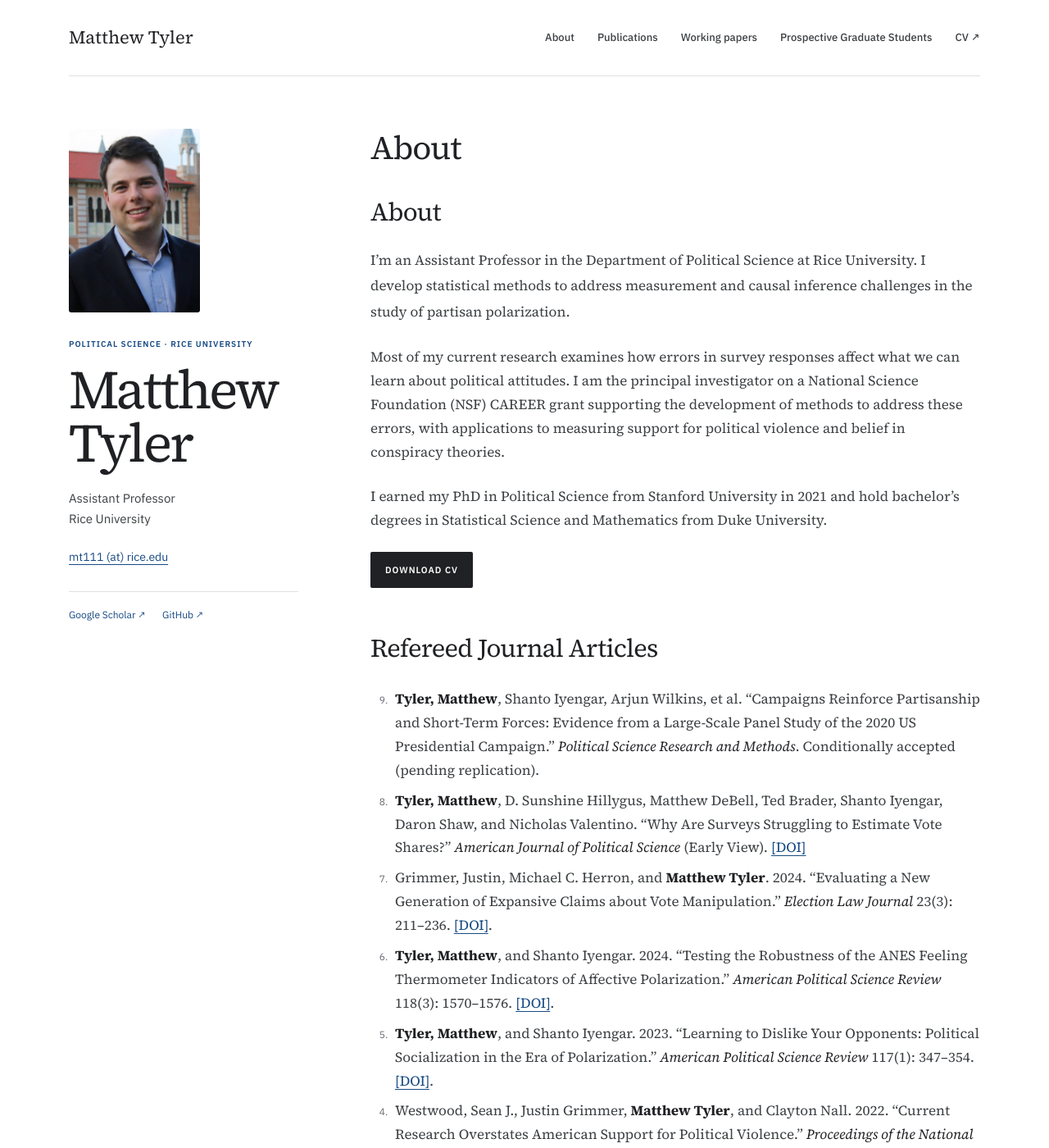
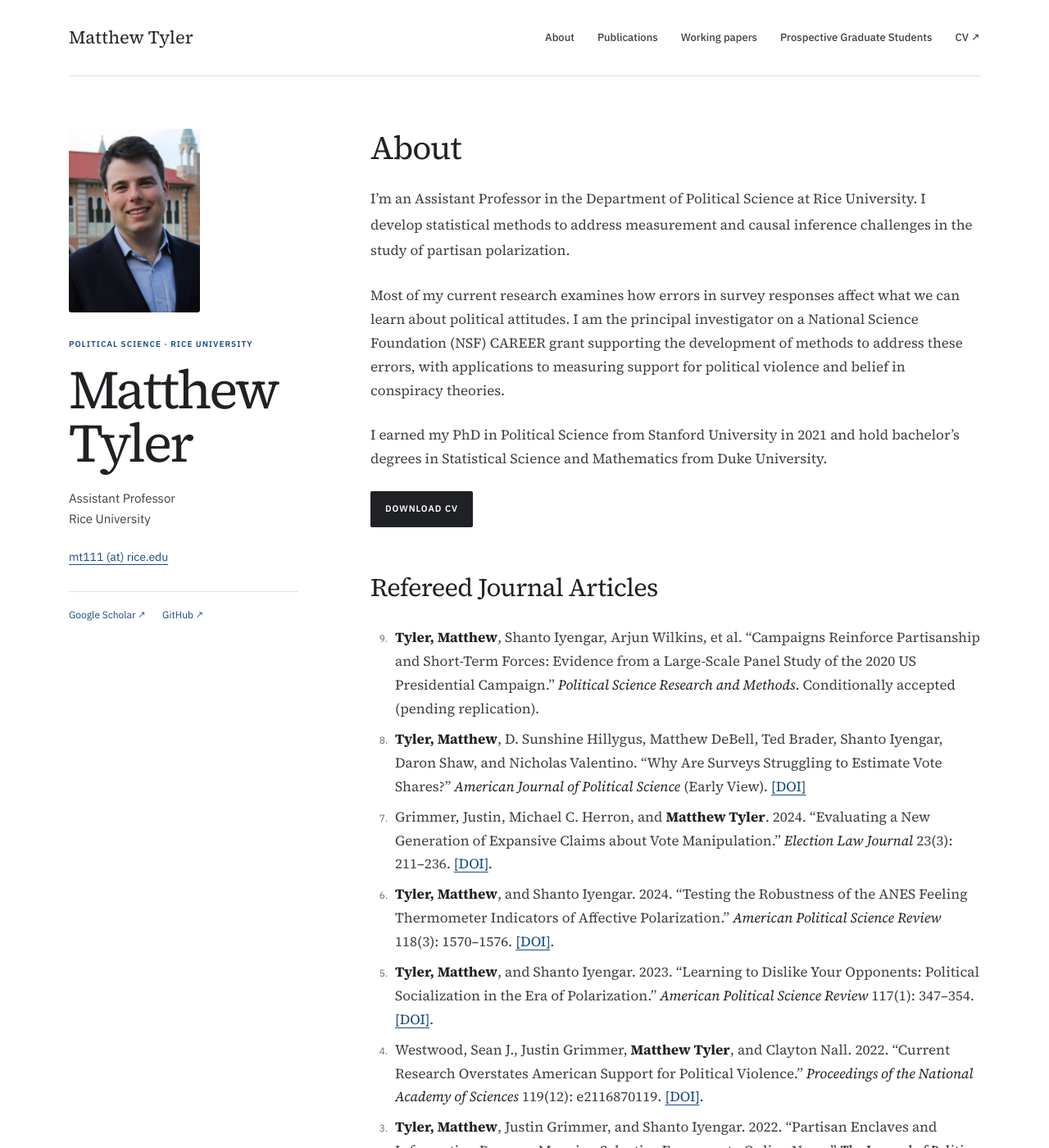
Before and after one commit to matthewtyler/matthewtyler.github.io, a Jekyll site: the page built from index.md, in a window 1280 px wide and 1400 px high. Shown: the whole window at 82% size. Built offline with Jekyll 4.4.1, drawn with Linux system fonts in a browser that asks for light colours; our own code applies the rules of GitHub Pages for plain Markdown files.

Commit message:
Hide About heading while preserving accessible section navigation

```diff
--- a/_sass/minimal-light.scss
+++ b/_sass/minimal-light.scss
@@ -125,3 +125,16 @@ nav, .eyebrow, .position, .email, .profile-links, .site-footer,
 .skip-link, .content > p > a[href$=".pdf"], .article-content .attribution {
   font-family: var(--font-ui);
 }
+
+// Retain section labels for assistive technology without visible spacing.
+.visually-hidden {
+  position: absolute;
+  width: 1px;
+  height: 1px;
+  padding: 0;
+  margin: -1px;
+  overflow: hidden;
+  clip-path: inset(50%);
+  white-space: nowrap;
+  border: 0;
+}
--- a/index.md
+++ b/index.md
@@ -3,7 +3,7 @@ layout: homepage
 ---
 
 ## About
-{: #about}
+{: #about .visually-hidden}
 
 I'm an Assistant Professor in the Department of Political Science at Rice University. I develop statistical methods to address measurement and causal inference challenges in the study of partisan polarization.
 
```
